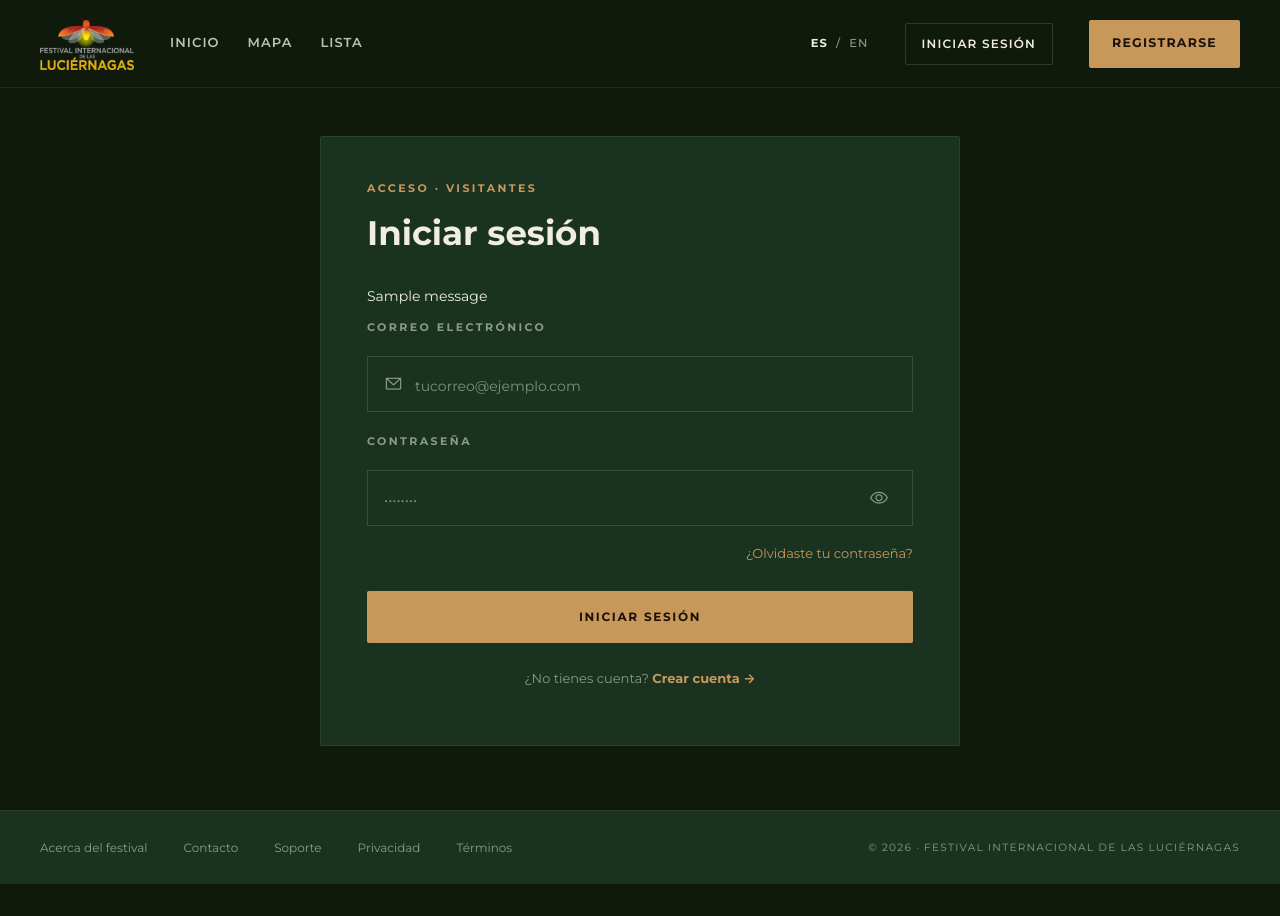
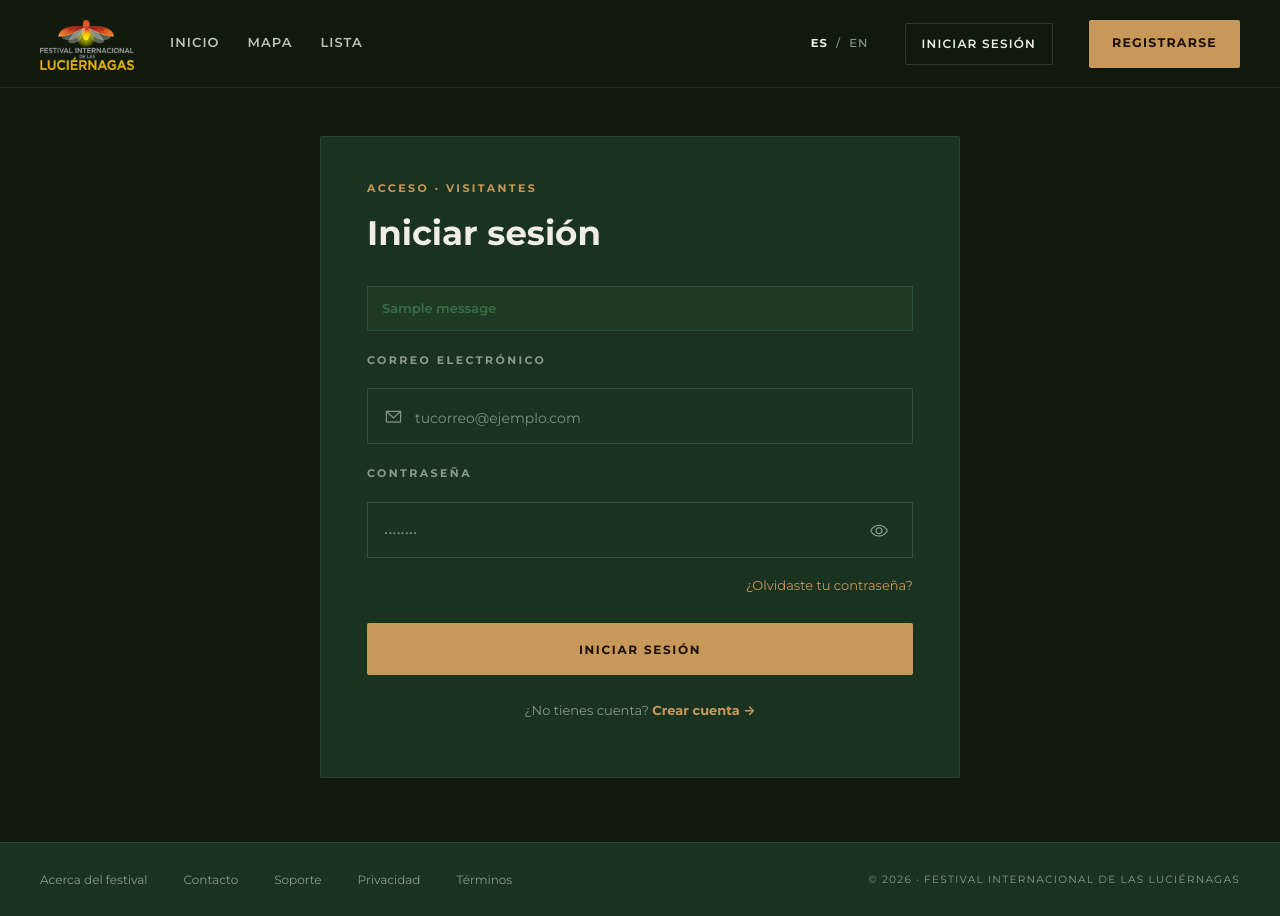
Before and after one commit to YamilSalazar/Prisma, a Django app: page /login/ in a window 1280 px wide. Before the commit the page ends 884 px from the top, so only its background shows below. Run offline with Django 5.2, Linux system fonts and the light colour scheme; tables that the repository leaves empty hold one stand-in row (values such as "Sample post"); one stand-in notice (Sample message) is shown.

Commit message:
Aplica colores semanticos en mensajes publicos

```diff
--- a/apps/core/static/core/css/festival.css
+++ b/apps/core/static/core/css/festival.css
@@ -7,6 +7,9 @@
   --terracota: #b8552a;
   --cream: #f0ede5;
   --muted: #8a9a8c;
+  --success: #396E45;
+  --error: #C0392B;
+  --warning: #F1B73C;
   --line: rgba(240, 237, 229, 0.08);
   --line-strong: rgba(240, 237, 229, 0.14);
 }
@@ -777,6 +780,58 @@ button, input, select { font: inherit; }
 }
 
 .form-note a { color: var(--gold); font-weight: 700; }
+
+.form-errors {
+  margin: 0 0 22px;
+  padding: 12px 14px;
+  border: 1px solid rgba(192, 57, 43, .32);
+  background: rgba(192, 57, 43, .08);
+  color: var(--error);
+  font-size: 13px;
+  font-weight: 600;
+}
+
+.form-errors p {
+  margin: 0;
+}
+
+.form-errors p + p {
+  margin-top: 6px;
+}
+
+.form-messages {
+  display: grid;
+  gap: 10px;
+  margin: 0 0 22px;
+}
+
+.form-message {
+  margin: 0;
+  padding: 12px 14px;
+  border: 1px solid var(--line-strong);
+  background: var(--deep-2);
+  color: var(--cream);
+  font-size: 13px;
+  font-weight: 600;
+}
+
+.form-message--success {
+  border-color: rgba(57, 110, 69, .4);
+  background: rgba(57, 110, 69, .12);
+  color: var(--success);
+}
+
+.form-message--error {
+  border-color: rgba(192, 57, 43, .32);
+  background: rgba(192, 57, 43, .08);
+  color: var(--error);
+}
+
+.form-message--warning {
+  border-color: rgba(241, 183, 60, .36);
+  background: rgba(241, 183, 60, .1);
+  color: var(--warning);
+}
 
 .form-grid,
 .summary-grid {
@@ -2177,7 +2232,7 @@ textarea,
 }
 
 .booking-notice i {
-  color: var(--gold);
+  color: var(--warning);
   font-size: 22px;
   line-height: 1;
   margin-top: 2px;
@@ -2524,6 +2579,10 @@ textarea,
   font-size: 22px;
 }
 
+.policy-card .accordion-card__title > i {
+  color: var(--warning);
+}
+
 .accordion-card__caret {
   color: var(--muted);
   font-size: 18px;
@@ -3000,7 +3059,7 @@ textarea,
   display: inline-flex;
   align-items: center;
   gap: 8px;
-  color: #4f9560;
+  color: var(--success);
   font-size: 11px;
   font-weight: 700;
   letter-spacing: .16em;
@@ -3016,7 +3075,7 @@ textarea,
 }
 
 .reservation-status--cancelled {
-  color: #c6483a;
+  color: var(--error);
 }
 
 .reservation-card__meta {
@@ -3083,7 +3142,7 @@ textarea,
 .reservation-cancel {
   border: 0;
   background: transparent;
-  color: #df3c5f;
+  color: var(--error);
   cursor: pointer;
   font-family: inherit;
   font-size: 12px;
--- a/apps/core/templates/core/auth/login.html
+++ b/apps/core/templates/core/auth/login.html
@@ -9,9 +9,9 @@
     <h1>Iniciar sesi&oacute;n</h1>
 
     {% if messages %}
-      <div class="form-errors">
+      <div class="form-messages">
         {% for message in messages %}
-          <p>{{ message }}</p>
+          <p class="form-message form-message--{{ message.tags|default:'info' }}">{{ message }}</p>
         {% endfor %}
       </div>
     {% endif %}
```
